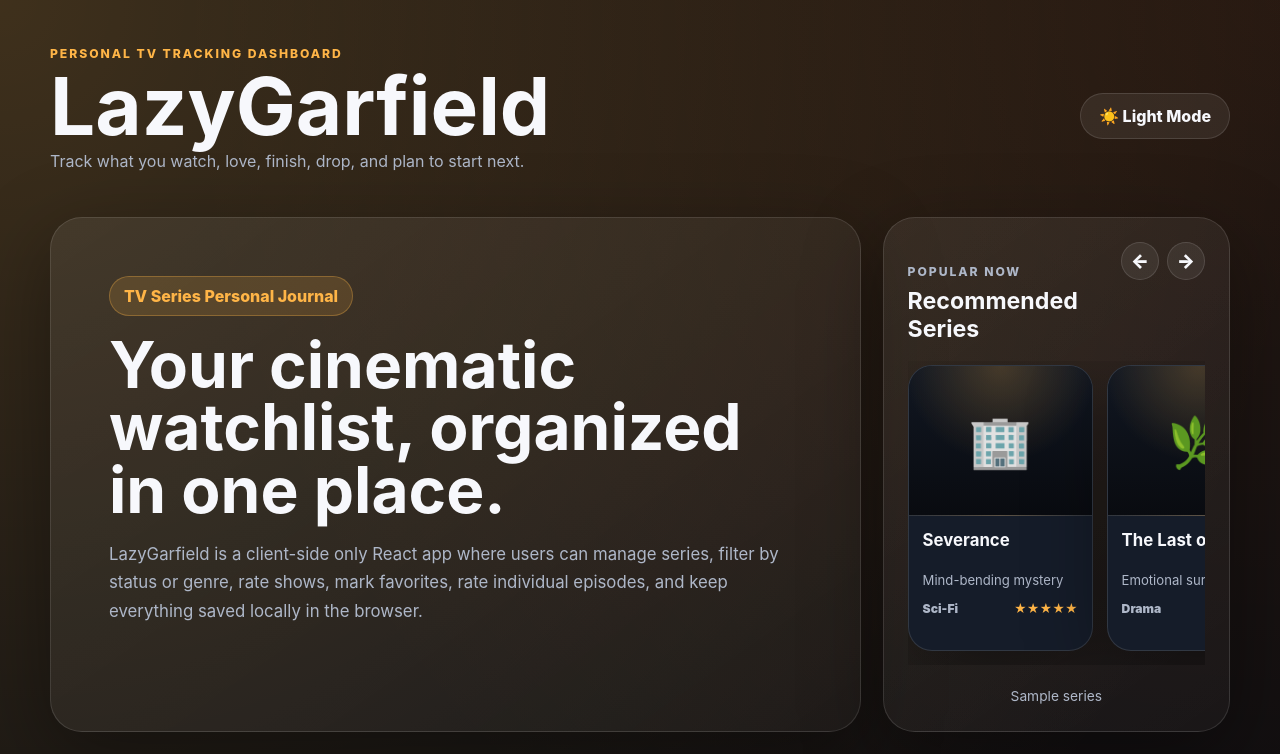
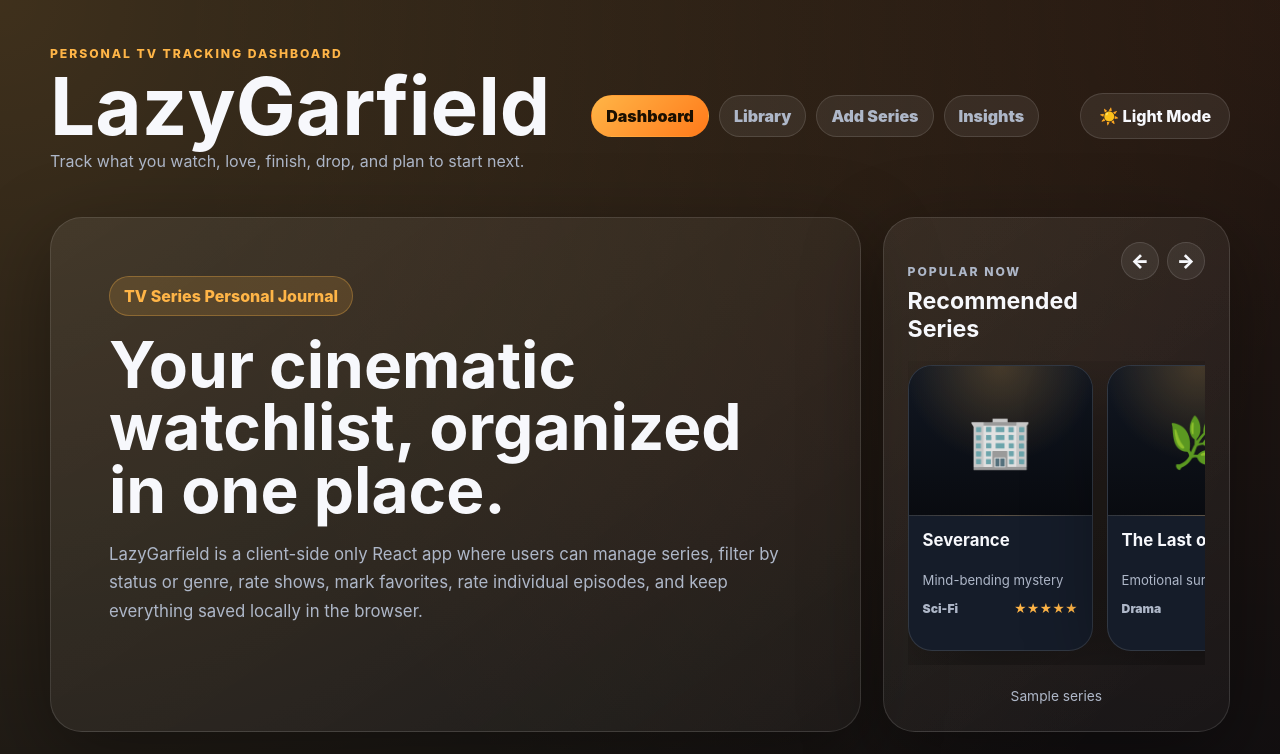
Before and after one commit to crudualexandra/LazyGarfield, a React (Vite) app: page / in a window 1280 px wide. Shown: the top 754 px of the page. Built offline with nearby package versions, Linux system fonts and the light colour scheme.

Commit message:
Add navigation menu

```diff
--- a/src/App.jsx
+++ b/src/App.jsx
@@ -186,6 +186,8 @@ export default function App() {
   const [theme, setTheme] = useState(() => {
     return localStorage.getItem(STORAGE_KEYS.theme) || "dark";
   });
+
+  const [activePage, setActivePage] = useState("dashboard");
 
   useEffect(() => {
     localStorage.setItem(STORAGE_KEYS.series, JSON.stringify(series));
@@ -448,6 +450,38 @@ export default function App() {
             Track what you watch, love, finish, drop, and plan to start next.
           </p>
         </div>
+
+        <nav className="main-nav" aria-label="Main navigation">
+          <button
+            className={
+              activePage === "dashboard" ? "nav-button active" : "nav-button"
+            }
+            onClick={() => setActivePage("dashboard")}
+          >
+            Dashboard
+          </button>
+
+          <button
+            className={activePage === "library" ? "nav-button active" : "nav-button"}
+            onClick={() => setActivePage("library")}
+          >
+            Library
+          </button>
+
+          <button
+            className={activePage === "add" ? "nav-button active" : "nav-button"}
+            onClick={() => setActivePage("add")}
+          >
+            Add Series
+          </button>
+
+          <button
+            className={activePage === "insights" ? "nav-button active" : "nav-button"}
+            onClick={() => setActivePage("insights")}
+          >
+            Insights
+          </button>
+        </nav>
 
         <button
           className="theme-toggle"
--- a/src/styles.css
+++ b/src/styles.css
@@ -66,6 +66,37 @@ button {
   align-items: center;
   gap: 24px;
   padding: 18px 0 30px;
+}
+
+.main-nav {
+  display: flex;
+  flex-wrap: wrap;
+  gap: 10px;
+  align-items: center;
+  justify-content: center;
+}
+
+.nav-button {
+  border: 1px solid var(--border);
+  border-radius: 999px;
+  padding: 10px 14px;
+  background: var(--card);
+  color: var(--muted);
+  font-weight: 900;
+  transition: transform 0.2s ease, border 0.2s ease, background 0.2s ease,
+    color 0.2s ease;
+}
+
+.nav-button:hover {
+  transform: translateY(-2px);
+  border-color: var(--accent);
+  color: var(--text);
+}
+
+.nav-button.active {
+  background: linear-gradient(135deg, var(--accent), var(--accent-strong));
+  color: #1b1000;
+  border-color: transparent;
 }
 
 .theme-toggle {
```
Also changed, not shown: 4 other files (tests, documents, lock files or other folders).
